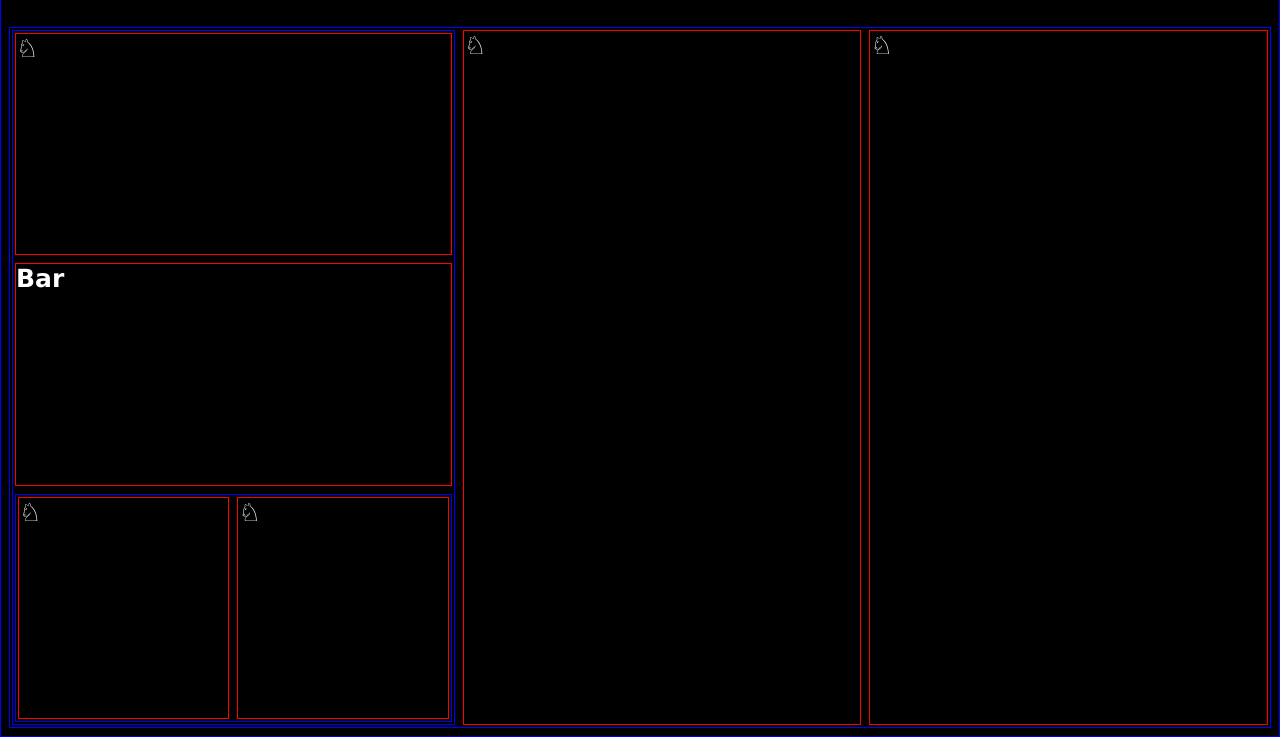
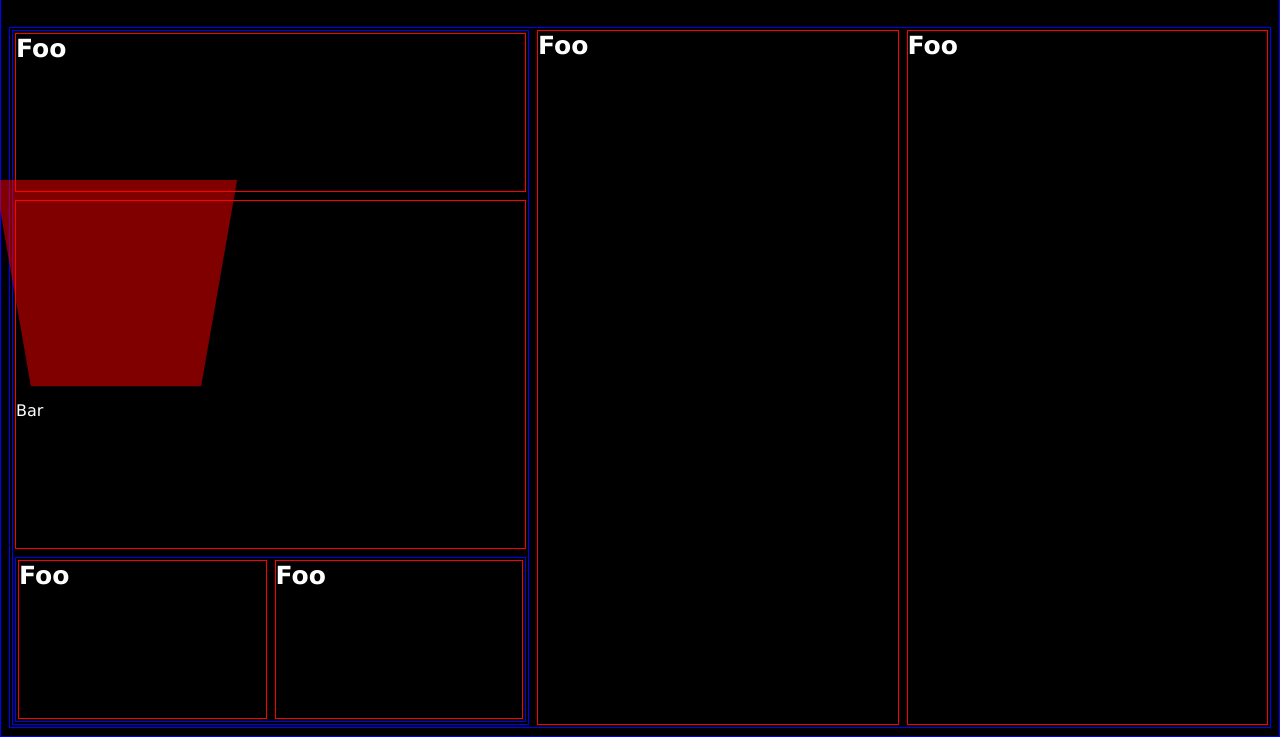
Before and after one commit to michals2/portfolio, a Gatsby site: page /tiles in a window 1280 px wide. Shown: the part 63-800 px from the top of the page. Built offline with nearby package versions, Linux system fonts and the light colour scheme; Gatsby itself is replaced by a stand-in of ours.

Commit message:
create trapeziod and wire up to react-dnd

```diff
--- a/src/components/Tiles.tsx
+++ b/src/components/Tiles.tsx
@@ -6,12 +6,11 @@ import { HTML5Backend } from "react-dnd-html5-backend";
 import { useDrag, useDrop } from "react-dnd";
 
 interface ContainerProps {
-  split?: string;
+  split?: "horizontal" | "vertical" | "tab";
 }
 
 const ItemTypes = {
   TILE: "tile",
-  DROP_TILE: "drop-tile",
 };
 
 const Container = styled.div<ContainerProps>`
@@ -30,7 +29,7 @@ const StyledFoo = styled.div`
   ${sharedStyled.border.red}
 `;
 const Foo = () => {
-  const [{ isDragging }, drag] = useDrag({
+  const [{ isDragging }, dragRef] = useDrag({
     item: { type: ItemTypes.TILE },
     collect: (monitor) => {
       return { isDragging: !!monitor.isDragging() };
@@ -39,7 +38,7 @@ const Foo = () => {
 
   return (
     <StyledFoo
-      ref={drag}
+      ref={dragRef}
       style={{
         opacity: isDragging ? 0.5 : 1,
         fontSize: 25,
@@ -47,30 +46,45 @@ const Foo = () => {
         cursor: "move",
       }}
     >
-      ♘
+      Foo
     </StyledFoo>
   );
 };
+
+const Trapezoid = styled.div`
+  width: 200px;
+  height: 200px;
+  background: red;
+  transform: perspective(10px) rotateX(-1deg);
+  position: relative;
+  top: 0;
+  opacity: 0.5;
+`;
 const StyledBar = styled.div`
   flex: 1 1 auto;
   ${sharedStyled.border.red}
+  fontSize: 25;
+  fontweight: "bold";
+  cursor: "move";
 `;
 const Bar = () => {
-  const [{ isDragging }, drag] = useDrop({
+  const [{ hovered }, dropRef] = useDrop({
     accept: ItemTypes.TILE,
-    hover: () => console.log("hover"),
+    drop: (item, monitor) => {
+      console.log("dropped");
+    },
+    collect: (monitor) => {
+      return {
+        hovered: monitor.isOver(),
+      };
+    },
   });
 
+  console.log({ hovered });
+
   return (
-    <StyledBar
-      ref={drag}
-      style={{
-        opacity: isDragging ? 0.5 : 1,
-        fontSize: 25,
-        fontWeight: "bold",
-        cursor: "move",
-      }}
-    >
+    <StyledBar>
+      <Trapezoid ref={dropRef} />
       Bar
     </StyledBar>
   );
```
